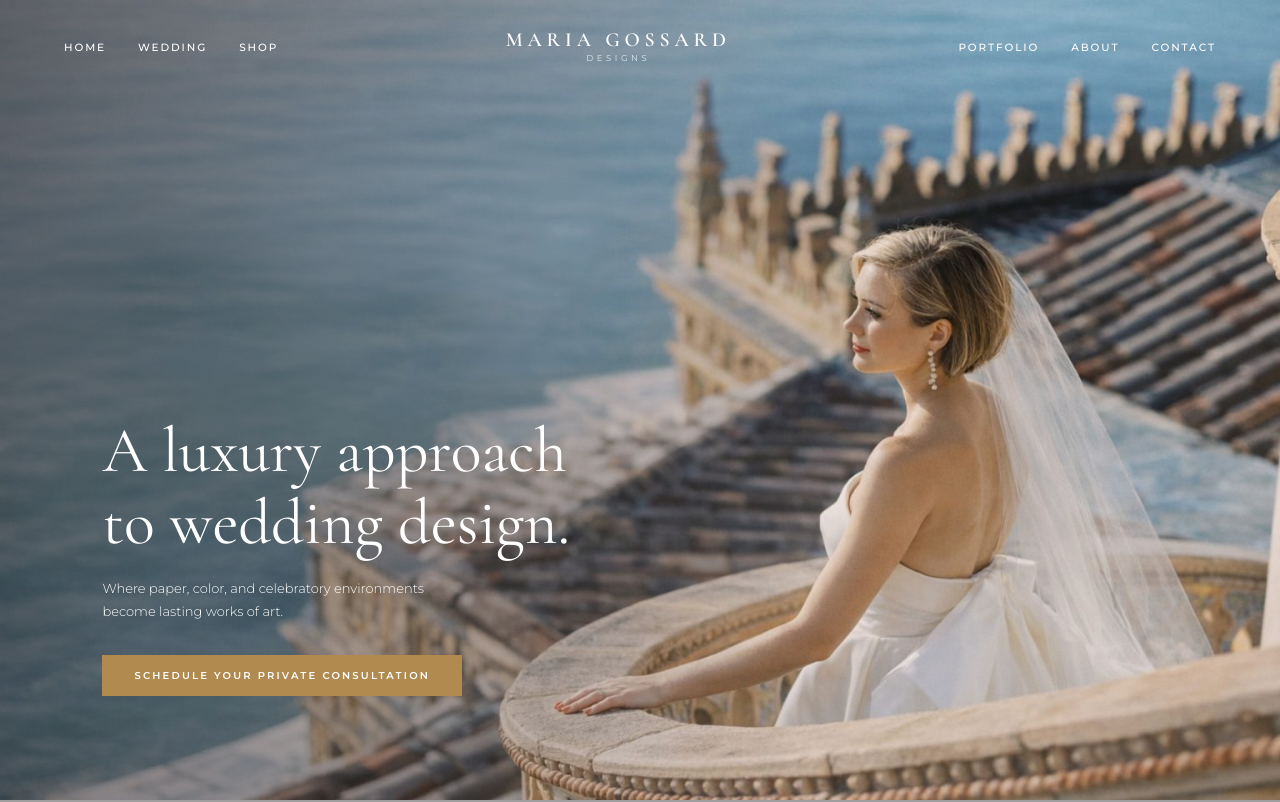
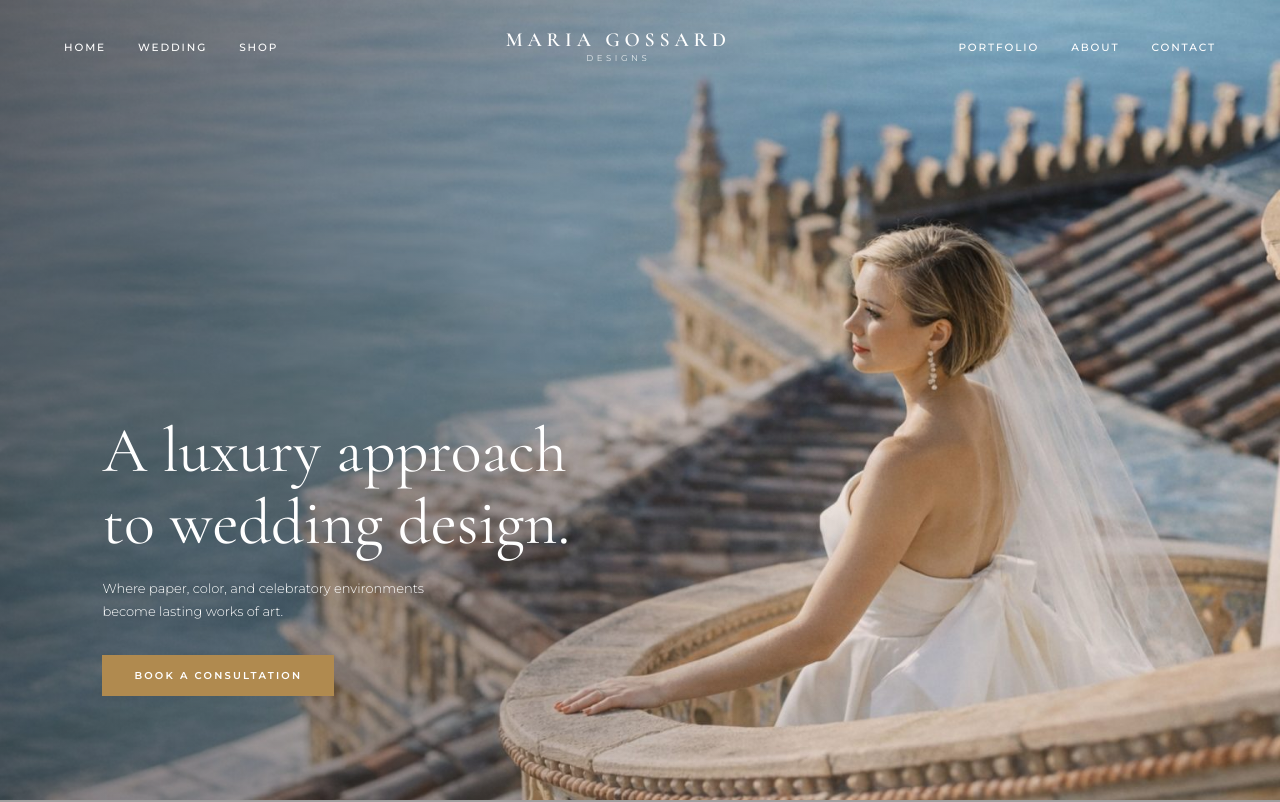
Before and after one commit to rocheanne041/Maria-Website, a React (Vite) app in the folder maria/: page / in a window 1280 px wide. Shown: the top 802 px of the page. Built offline with nearby package versions, Linux system fonts and the light colour scheme; grey boxes are pictures that could not be loaded.

Commit message:
fix: shorten CTA button text to 'Book a Consultation'

```diff
--- a/maria/src/App.jsx
+++ b/maria/src/App.jsx
@@ -162,7 +162,7 @@ export default function App() {
             Where paper, color, and celebratory environments<br />become lasting works of art.
           </motion.p>
           <motion.div initial={{ opacity: 0, y: 16 }} animate={{ opacity: 1, y: 0 }} transition={{ delay: 1.1, duration: 0.8 }}>
-            <a href="#" className="btn-gold">Schedule Your Private Consultation</a>
+            <a href="#" className="btn-gold">Book a Consultation</a>
           </motion.div>
         </div>
 
@@ -262,7 +262,7 @@ export default function App() {
           <span className="section-label">Let&apos;s Begin</span>
           <h2>Your love story awaits</h2>
           <p>We invite you to begin the conversation. Share your vision and<br />let us craft something extraordinary together.</p>
-          <a href="#" className="btn-gold">Schedule Your Private Consultation</a>
+          <a href="#" className="btn-gold">Book a Consultation</a>
         </motion.div>
       </section>
 
```
